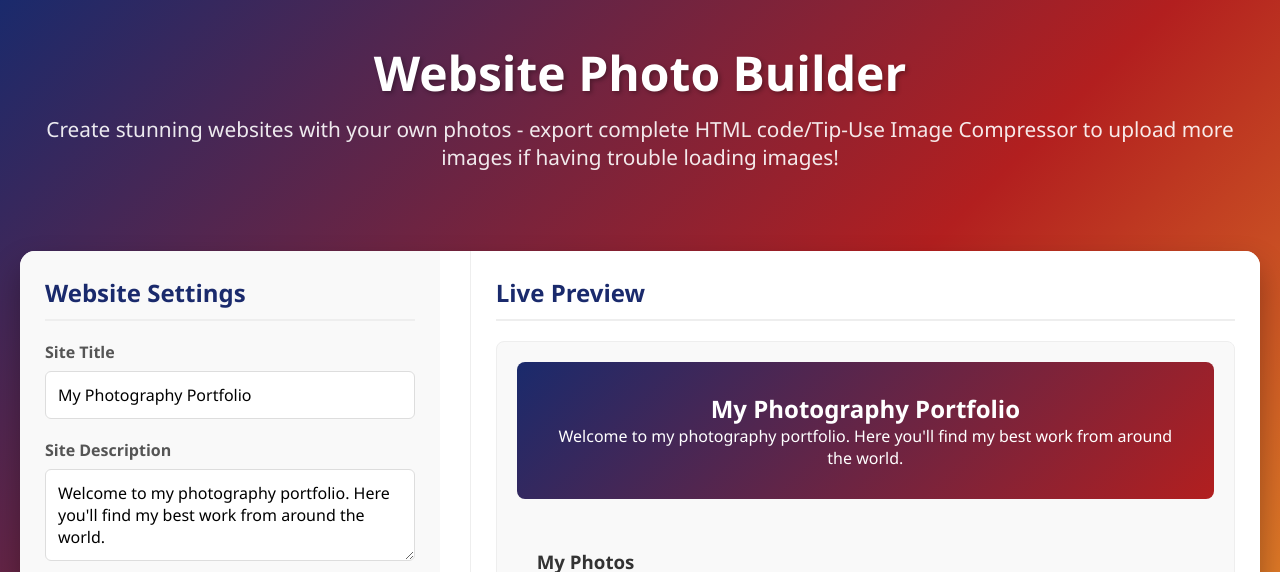
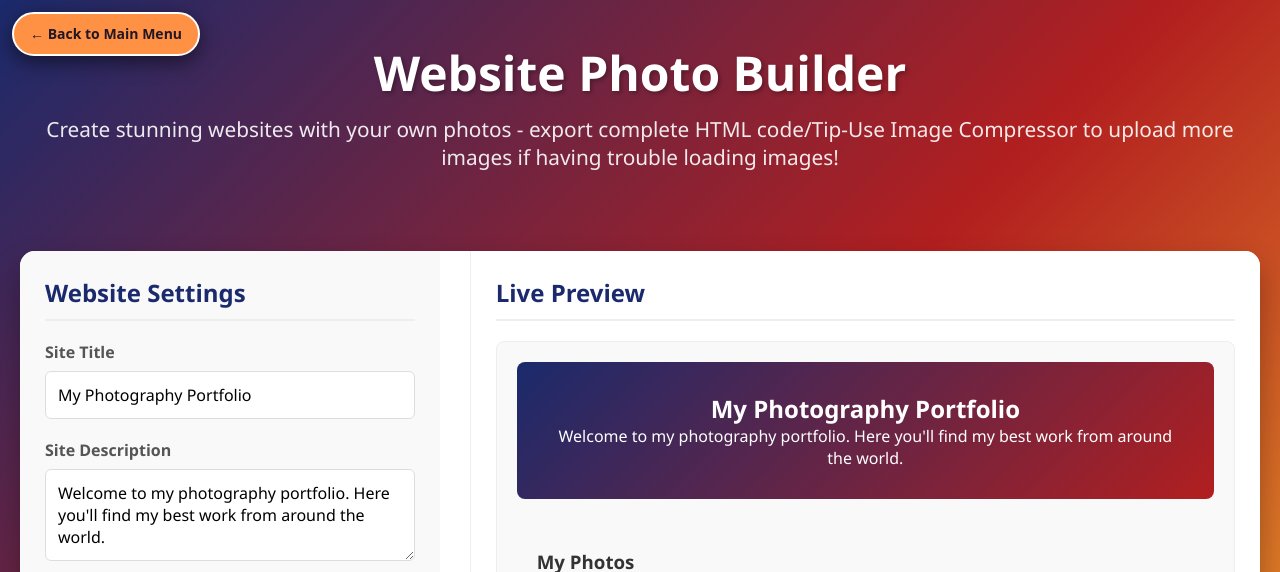
Before and after one commit to TitanBusinessPros/T-10, a plain HTML site: page index.html in a window 1280 px wide. Shown: the top 572 px of the page. Drawn offline with Linux system fonts and the light colour scheme.

Commit message:
Add back to main menu button

```diff
--- a/index.html
+++ b/index.html
@@ -407,8 +407,33 @@
             }
         }
     </style>
+  <style id="tbt-main-menu-style">
+    #tbt-back-to-main-menu {
+      position: fixed !important;
+      left: max(12px, env(safe-area-inset-left));
+      top: max(12px, env(safe-area-inset-top));
+      z-index: 2147483647;
+      display: inline-flex !important;
+      align-items: center;
+      min-height: 44px;
+      box-sizing: border-box;
+      padding: .65rem 1rem;
+      border: 2px solid #fff;
+      border-radius: 999px;
+      background: #ff9145;
+      color: #221825;
+      font: 700 14px/1.2 system-ui, sans-serif;
+      text-align: center;
+      text-decoration: none;
+      box-shadow: 0 6px 20px #0008;
+    }
+    #tbt-back-to-main-menu:hover { background: #ffb678; }
+    #tbt-back-to-main-menu:focus-visible { outline: 3px solid #7ee8ff; outline-offset: 3px; }
+    @media print { #tbt-back-to-main-menu { display: none !important; } }
+  </style>
 </head>
 <body>
+  <a id="tbt-back-to-main-menu" href="https://titanbusinesspros.github.io/TBT-App/" target="_top">&larr; Back to Main Menu</a>
     <div class="container">
         <header>
             <h1>Website Photo Builder</h1>
```
